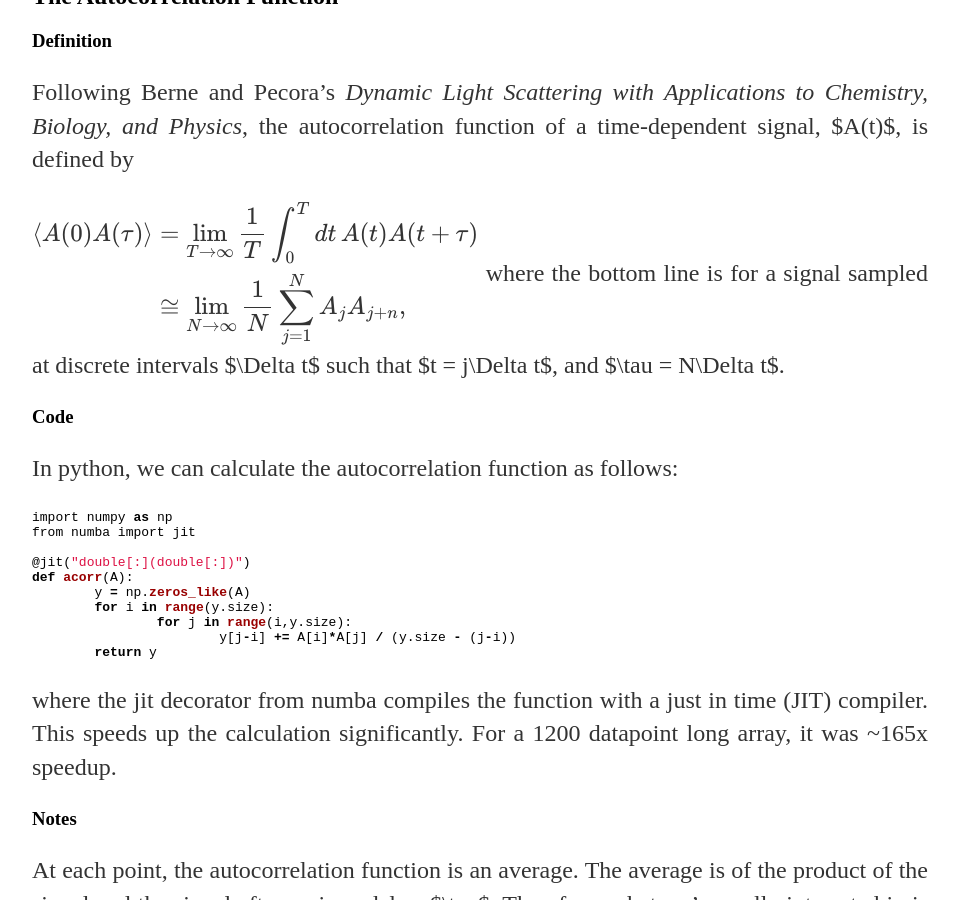
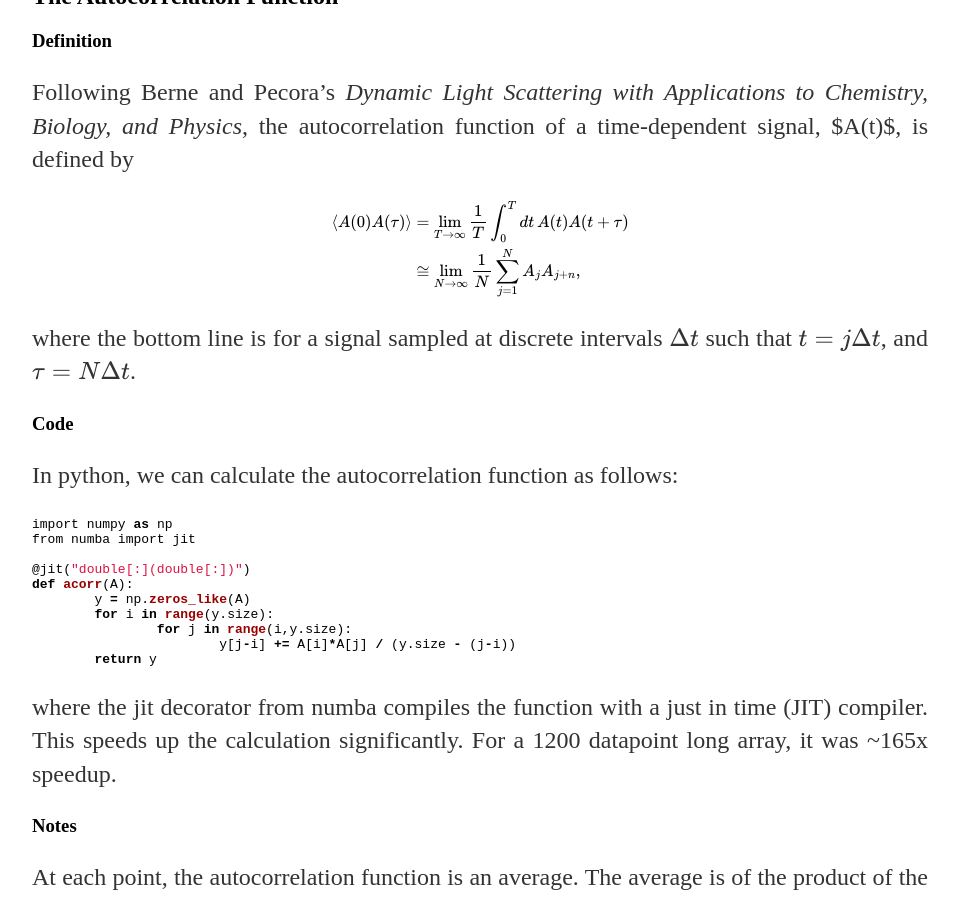
Before and after one commit to ckinzthompson/ckinzthompson.github.io, a Jekyll site: the page built from _posts/2017-06-23-autocorrelation.md, in a window 1280 px wide and 900 px high, scrolled down 367 px. Shown: the whole window, without its empty margins (160-1119 px from the left). Built offline with Jekyll 4.4.1, drawn with Linux system fonts in a browser that asks for light colours; Markdown is read by kramdown in place of the engine named in the settings; formulas are drawn with MathJax 3.

```diff
--- a/_posts/2017-06-23-autocorrelation.md
+++ b/_posts/2017-06-23-autocorrelation.md
@@ -14,8 +14,8 @@ $$\begin{aligned}
 \langle A(0)A(\tau) \rangle &= \lim_{T \to \infty} \frac{1}{T} \int_0^T dt\, A(t)A(t+\tau) \\
 &\cong \lim_{N \to \infty} \frac{1}{N} \sum_{j=1}^N A_j A_{j+n},
 \end{aligned}$$
-where the bottom line is for a signal sampled at discrete intervals $\Delta t$ such that $t = j\Delta t$, and $\tau = N\Delta t$.
 
+where the bottom line is for a signal sampled at discrete intervals $$\Delta t$$ such that $$t = j\Delta t$$, and $$\tau = N\Delta t$$.
 
 ### Code
 
```
